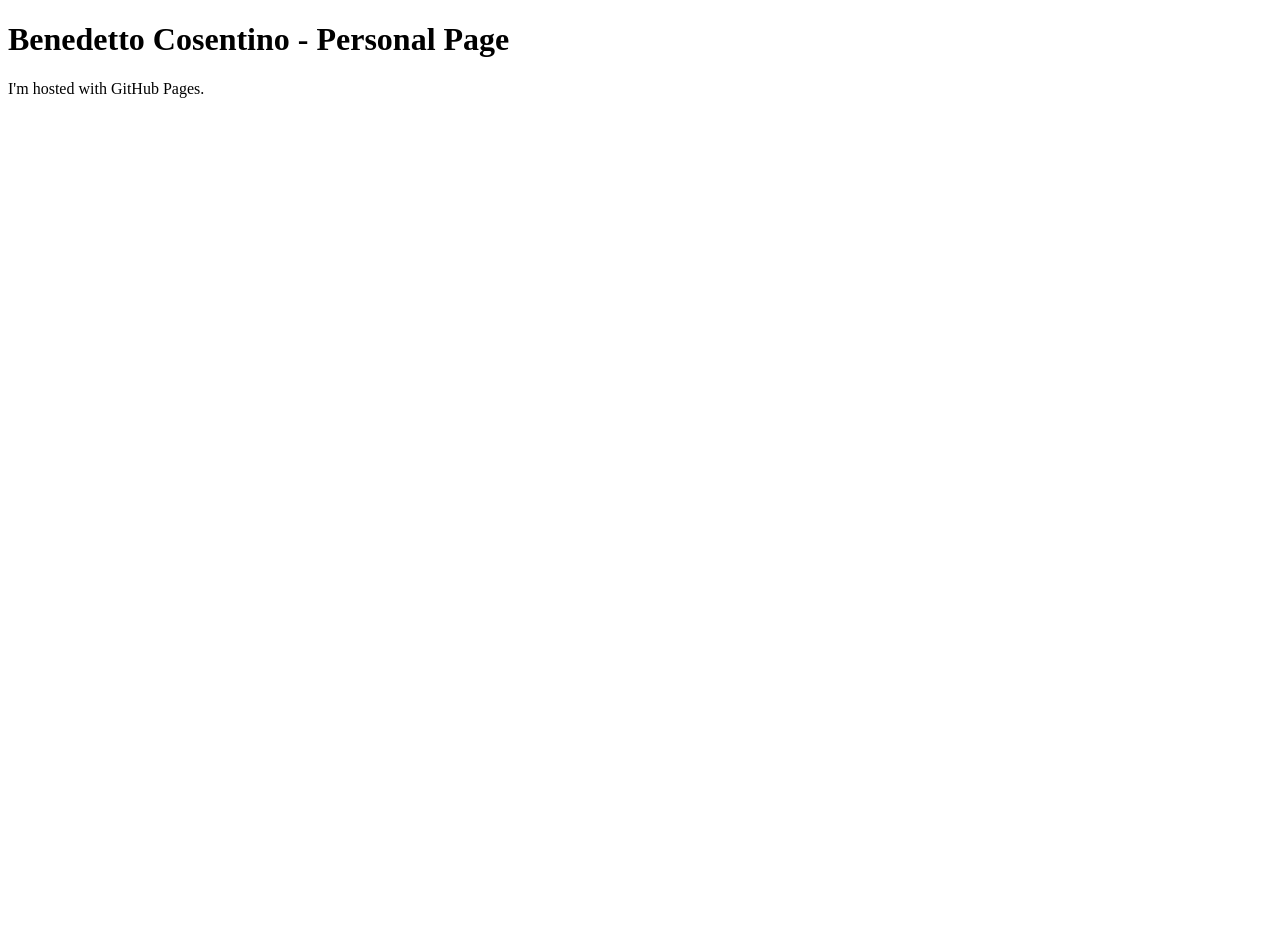
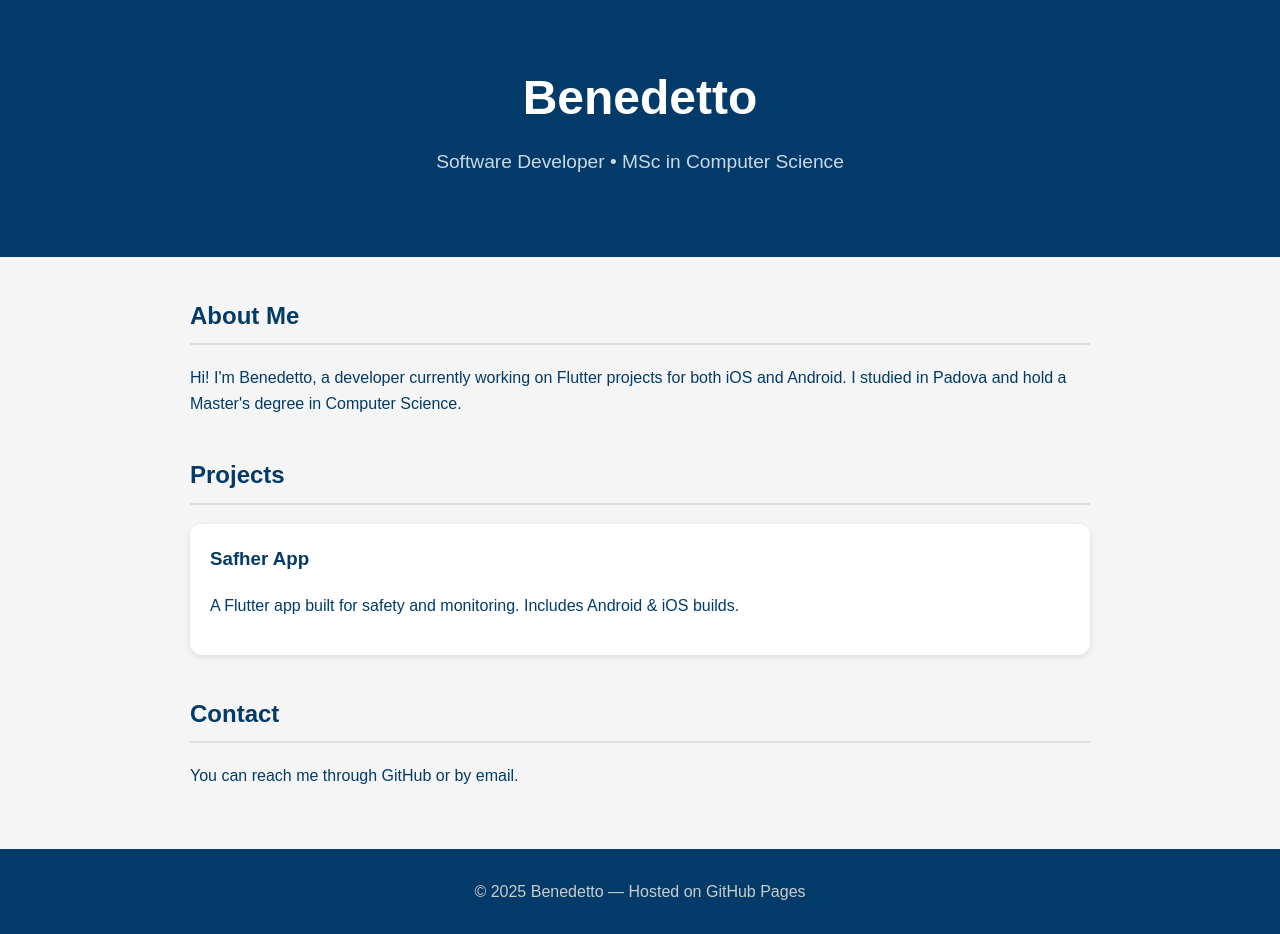
Before and after one commit to benny1693/benny1693.github.io, a plain HTML site: page index.html in a window 1280 px wide. Before the commit the page ends 800 px from the top, so only its background shows below. Drawn offline with Linux system fonts and the light colour scheme.

Commit message:
added style

```diff
--- a/index.html
+++ b/index.html
@@ -1,7 +1,41 @@
 <!DOCTYPE html>
-<html>
+<html lang="en">
+<head>
+  <meta charset="UTF-8" />
+  <meta name="viewport" content="width=device-width, initial-scale=1.0" />
+  <title>Benedetto • Personal Site</title>
+  <link rel="stylesheet" href="style.css">
+</head>
 <body>
-<h1>Benedetto Cosentino - Personal Page</h1>
-<p>I'm hosted with GitHub Pages.</p>
+  <header>
+    <h1>Benedetto</h1>
+    <p>Software Developer • MSc in Computer Science</p>
+  </header>
+
+  <section id="about">
+    <h2>About Me</h2>
+    <p>
+      Hi! I'm Benedetto, a developer currently working on Flutter projects for both iOS and Android. I studied in Padova and hold a Master's degree in Computer Science.
+    </p>
+  </section>
+
+  <section id="projects">
+    <h2>Projects</h2>
+    <div class="projects">
+      <div class="card">
+        <h3>Safher App</h3>
+        <p>A Flutter app built for safety and monitoring. Includes Android & iOS builds.</p>
+      </div>
+    </div>
+  </section>
+
+  <section id="contact">
+    <h2>Contact</h2>
+    <p>You can reach me through GitHub or by email.</p>
+  </section>
+
+  <footer>
+    © 2025 Benedetto — Hosted on GitHub Pages
+  </footer>
 </body>
 </html>
--- /dev/null
+++ b/style.css
@@ -0,0 +1,56 @@
+body {
+    margin: 0;
+    font-family: Arial, sans-serif;
+    background: #f5f5f5;
+    color: #023b69;
+    line-height: 1.6;
+}
+header {
+    background: #023b69;
+    color: #fff;
+    padding: 60px 20px;
+    text-align: center;
+}
+header h1 {
+    margin: 0;
+    font-size: 3rem;
+}
+header p {
+    margin-top: 10px;
+    font-size: 1.2rem;
+    opacity: 0.8;
+}
+
+section {
+    max-width: 900px;
+    margin: 40px auto;
+    padding: 0 20px;
+}
+
+h2 {
+    border-bottom: 2px solid #ddd;
+    padding-bottom: 8px;
+}
+
+.projects {
+    display: grid;
+    grid-template-columns: repeat(auto-fit, minmax(250px, 1fr));
+    gap: 20px;
+}
+.card {
+    background: #fff;
+    padding: 20px;
+    border-radius: 12px;
+    box-shadow: 0 2px 6px rgba(0,0,0,0.1);
+}
+.card h3 {
+    margin-top: 0;
+}
+
+footer {
+    text-align: center;
+    padding: 30px;
+    margin-top: 60px;
+    background: #023b69;
+    color: #ccc;
+}
```
